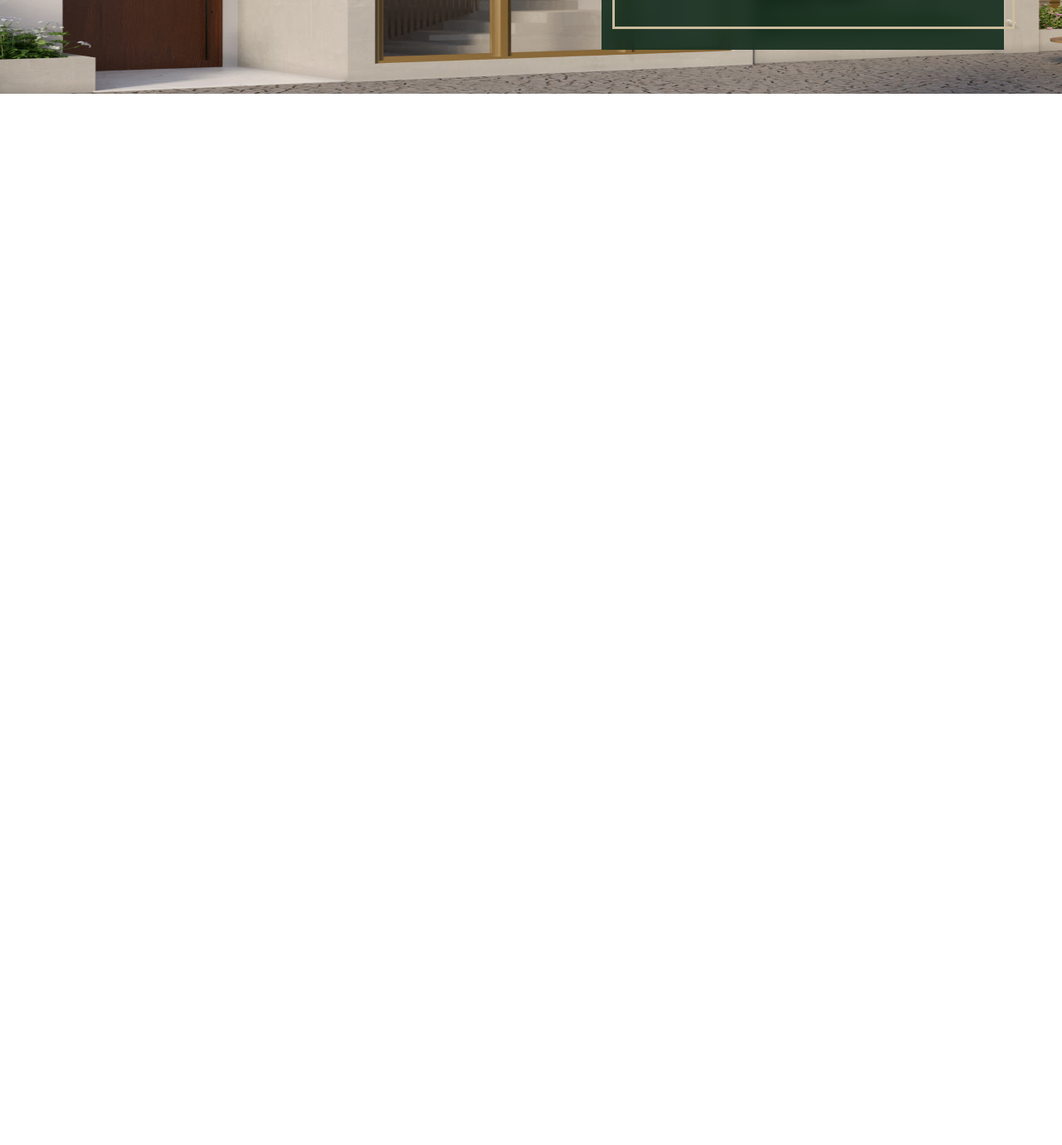
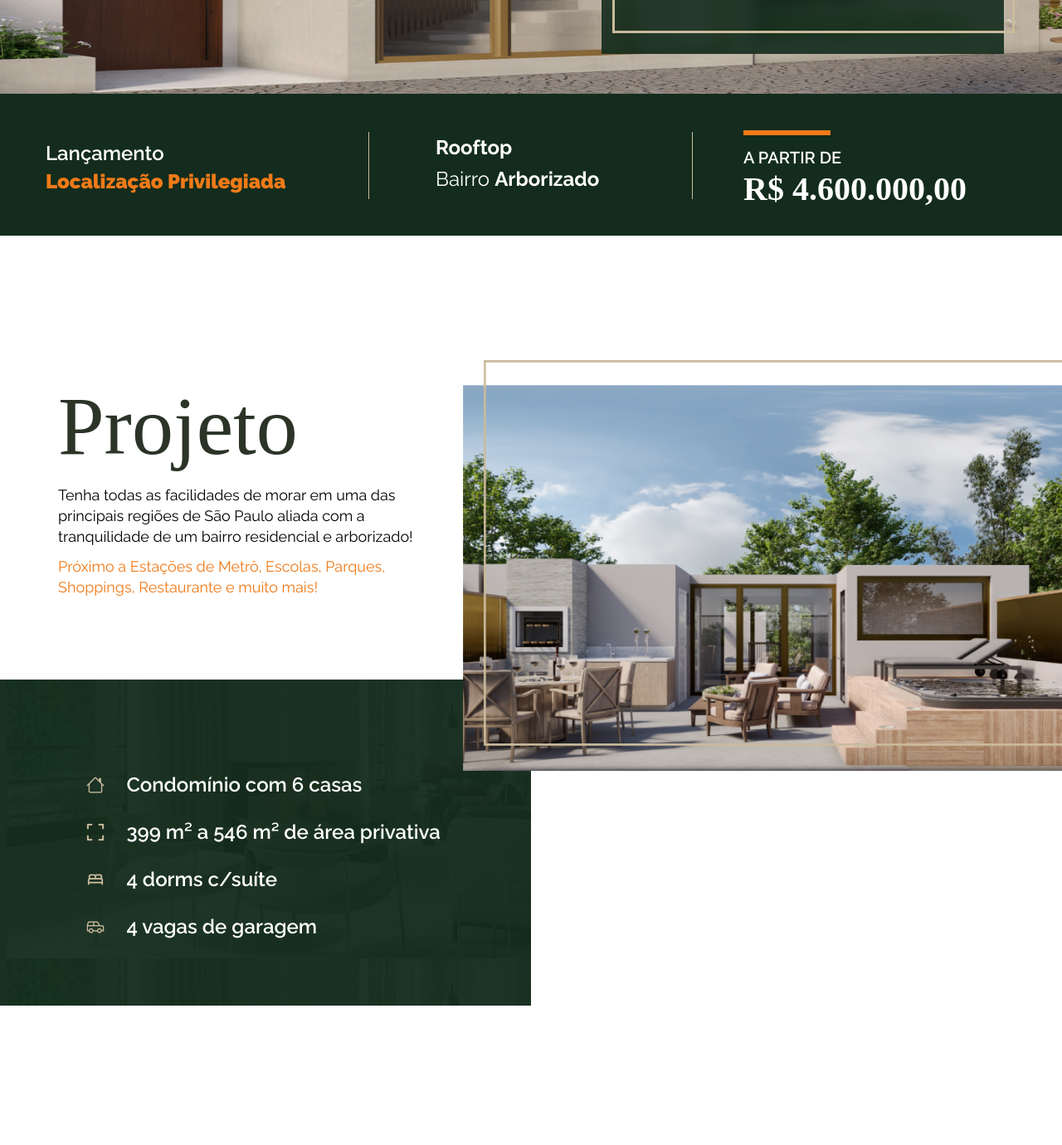
Before and after one commit to jhonatanfo/vista-908, a plain HTML site: page index.html in a window 1280 px wide. Shown: the part 727-2107 px from the top of the page at 83% size. Before the commit the page ends 840 px from the top, so only its background shows below. Drawn offline with nearby package versions, Linux system fonts and the light colour scheme; files that its build step writes are made by us from their sources; a web font is replaced by a local one.

Commit message:
feat: versão 2

```diff
--- a/content/css/mobile.css
+++ b/content/css/mobile.css
@@ -1,6 +1,6 @@
 @media(min-width: 1200px) and (max-width: 1400px) {
     svg.numero-908 {
-        left: -10%;
+        left: -7%;
     }
     .navbar-default {
         padding: 30px 0 0 0;
@@ -11,12 +11,6 @@
     .navbar-default .navbar-nav>li>a {
         margin: 16px 30px;
         font-size: 14px;
-    }
-    .navbar-default .navbar-nav>li>a:focus,
-    .navbar-default .navbar-nav>li>a:hover {
-        color: #F07A18;
-        border-bottom: 4px solid #F07A18;
-        font-weight: 700;
     }
     .banner-principal-texto-left h3 {
         width: 220px;
--- a/content/css/style.css
+++ b/content/css/style.css
@@ -3,6 +3,7 @@
 html,
 body {
     font-family: 'Raleway';
+    overflow-x: hidden;
 }
 
 .sem-espaco {
@@ -11,24 +12,24 @@ body {
 }
 
 svg.numero-908 {
-    stroke-width: 2px;
     stroke: white;
     width: 100%;
     height: 100%;
-    stroke-dashoffset: 1000;
-    stroke-dasharray: 1000;
-    animation: svganimation 5s ease-in-out forwards;
-    fill: none;
     position: absolute;
     left: 2%;
     width: 13%;
     height: 840px;
+    stroke-width: 2px;
+    stroke-dashoffset: 1000;
+    stroke-dasharray: 1000;
+    fill: none;
     animation-delay: 2s;
+    animation: svganimation 5s ease-in-out forwards;
 }
 
 .numero-908 path {
     fill: none;
-    animation: fillds 5s ease-in-out forwards;
+    animation: kksfillds 5s ease-in-out forwards;
     transition: 0.5s;
     fill-opacity: 0;
     animation-delay: 2s;
@@ -96,7 +97,6 @@ svg.numero-908 {
     transition: 0.2s;
     font-size: 15px;
     line-height: 92.45%;
-    /* identical to box height, or 14px */
     text-transform: uppercase;
     font-weight: 500;
 }
@@ -106,18 +106,17 @@ svg.numero-908 {
     float: right;
 }
 
-.navbar-default .navbar-nav>li>a:focus,
-.navbar-default .navbar-nav>li>a:hover {
-    color: #fac100;
-    border-bottom: 4px solid #fac100;
+.navbar-default .navbar-nav>li>a span {
+    width: 0;
+    height: 4px;
+    background: #f07a18;
+    display: block;
+    margin-top: 11px;
+    transition: 0.2s;
 }
 
-.navbar-default .navbar-nav li::before a:hover {
-    content: "";
-    width: 200px;
-    height: 50px;
-    background: #ebc021;
-    position: absolute;
+.navbar-default .navbar-nav li a:hover span {
+    width: 100%;
 }
 
 .navbar-brand {
@@ -126,6 +125,12 @@ svg.numero-908 {
 
 .navbar-toggle {
     z-index: 3;
+}
+
+.navbar-default .navbar-nav>li>a:focus,
+.navbar-default .navbar-nav>li>a:hover {
+    color: #F07A18;
+    font-weight: 700;
 }
 
 .bg-banner-principal {
@@ -271,15 +276,15 @@ svg.numero-908 {
     background-image: url("../img/icon-metragem.png");
 }
 
-::-webkit-input-placeholder {
+ ::-webkit-input-placeholder {
     color: white !important;
 }
 
-:-ms-input-placeholder {
+ :-ms-input-placeholder {
     color: white !important;
 }
 
-::placeholder {
+ ::placeholder {
     color: white !important;
 }
 
@@ -299,14 +304,12 @@ svg.numero-908 {
 /* vvv */
 
 select {
-    /* styling */
     width: 100%;
     background-color: transparent;
     color: white;
     display: inline-block;
     line-height: 1.5em;
     padding: 0.5em 3.5em 0.5em 1em;
-    /* reset */
     margin: 0;
     -webkit-box-sizing: border-box;
     -moz-box-sizing: border-box;
@@ -372,3 +375,159 @@ select option:hover {
     border: none;
     margin-top: 30px;
 }
+
+
+/*****/
+
+.bg-barra-info {
+    height: 171px;
+    background: #132C1D;
+    padding: 46px 0;
+}
+
+.bg-barra-info .box-barra-info {
+    border-right: 1px solid #CABB9C;
+    height: 81px;
+    padding: 0 0 0 0;
+}
+
+.bg-barra-info .box-barra-info.border-none {
+    border: none
+}
+
+.bg-barra-info .box-barra-info h2 {
+    font-style: normal;
+    font-weight: 600;
+    font-size: 24px;
+    color: #FFFFFF;
+    line-height: 34px;
+    margin: 9px 0;
+}
+
+.bg-barra-info .box-barra-info h2 span {
+    color: #F07A18;
+    font-weight: 900;
+}
+
+.bg-barra-info .box-barra-info p {
+    font-style: normal;
+    font-weight: 400;
+    font-size: 24px;
+    line-height: 38px;
+    color: #FFFFFF;
+    margin-bottom: 0;
+    padding: 0px 80px 11px 80px;
+}
+
+.bg-barra-info .box-barra-info p b {
+    font-weight: 700;
+}
+
+.bg-barra-info .box-barra-info h3 span {
+    width: 105px;
+    height: 6px;
+    background: #F07A18;
+    display: block;
+    margin-top: -11px;
+}
+
+.bg-barra-info .box-barra-info h3 {
+    font-style: normal;
+    font-weight: 600;
+    font-size: 20px;
+    line-height: 92.45%;
+    text-transform: uppercase;
+    color: #FFFFFF;
+    margin: 0;
+    padding: 9px 0 0 61px;
+}
+
+.bg-barra-info .box-barra-info h3 b {
+    font-family: 'Abhaya Libre';
+    font-style: normal;
+    font-weight: 600;
+    font-size: 40px;
+    line-height: 55px;
+    color: #FFFFFF;
+}
+
+
+/********/
+
+.bg-projetos {
+    padding: 150px 0;
+}
+
+.bg-projetos h2 {
+    font-family: 'Abhaya Libre';
+    font-style: normal;
+    font-weight: 500;
+    font-size: 100px;
+    line-height: 120px;
+    color: #2B3427;
+}
+
+.bg-projetos p {
+    font-style: normal;
+    font-weight: 400;
+    font-size: 18px;
+    line-height: 140.4%;
+    color: #000000;
+}
+
+.bg-projetos p span {
+    color: #F07A18;
+}
+
+.bg-projetos img {
+    width: 120%;
+    display: block;
+    z-index: 1;
+    position: relative;
+}
+
+.projetos-info {
+    background: url("../img/bg-projeto.jpg");
+    padding: 83px 0 50px 8%;
+    margin-top: -110px;
+}
+
+.projetos-info ul {
+    padding: 0;
+}
+
+.projetos-info ul li {
+    padding: 0;
+    list-style: none;
+    font-style: normal;
+    font-weight: 600;
+    font-size: 24px;
+    line-height: 104.4%;
+    color: #FFFFFF;
+    margin: 32px 0;
+}
+
+.projetos-info ul li i {
+    width: 25px;
+    height: 25px;
+    margin-right: 25px;
+    float: left;
+    background-position: center;
+    background-repeat: no-repeat;
+}
+
+.projetos-info ul li i.icon-condominio {
+    background-image: url("../img/icon-condominio.png");
+}
+
+.projetos-info ul li i.icon-area {
+    background-image: url("../img/icon-area.png");
+}
+
+.projetos-info ul li i.icon-dorm {
+    background-image: url("../img/icon-dorm.png");
+}
+
+.projetos-info ul li i.icon-vaga {
+    background-image: url("../img/icon-vaga.png");
+}
--- a/content/js/padrao.js
+++ b/content/js/padrao.js
@@ -61,8 +61,11 @@ $(document).ready(function() {
 
 $(document).on("scroll", function() {
     if ($(document).scrollTop() > 105) { //QUANDO O SCROLL PASSAR DOS 100px DO TOPO
+
         $(".navbar").removeClass("large").addClass("small"); //TROCA P CLASSE MENOR
     } else {
+
+
         $(".navbar").removeClass("small").addClass("large"); //VOLTA P MENU GRANDE ORIGINAL
     }
 });
--- a/index.html
+++ b/index.html
@@ -60,10 +60,10 @@
                 </a>
                 <div class="navbar-collapse collapse">
                     <ul class="nav navbar-nav">
-                        <li><a href="">O PROJETO</a></li>
-                        <li><a href="">FOTOS</a></li>
-                        <li><a href="">LOCALIZAÇÃO</a></li>
-                        <li><a href="">CONTATO</a></li>
+                        <li><a href="">O PROJETO<span></span></a></li>
+                        <li><a href="">FOTOS<span></span></a></li>
+                        <li><a href="">LOCALIZAÇÃO<span></span></a></li>
+                        <li><a href="">CONTATO<span></span></a></li>
                     </ul>
                 </div>
             </div>
@@ -113,6 +113,65 @@
         </div>
     </header>
 
+    <section class="bg-barra-info">
+        <div class="container">
+            <div class="row">
+                <div class="col-md-4 box-barra-info">
+                    <h2>
+                        Lançamento<br>
+                        <span>
+                            Localização Privilegiada
+                        </span>
+                    </h2>
+                </div>
+                <div class="col-md-4 box-barra-info">
+                    <p><b>Rooftop</b><br>Bairro <b>Arborizado</b></p>
+                </div>
+                <div class="col-md-4 box-barra-info border-none">
+                    <h3>
+                        <span></span><br> A PARTIR DE<br>
+                        <b>R$ 4.600.000,00</b>
+                    </h3>
+                </div>
+            </div>
+        </div>
+    </section>
+
+    <section class="bg-projetos">
+        <div class="container">
+            <div class="row">
+                <div class="col-md-5">
+                    <h2>Projeto</h2>
+                    <p>Tenha todas as facilidades de morar em uma das principais regiões de São Paulo aliada com a tranquilidade de um bairro residencial e arborizado!</p>
+                    <p><span>Próximo a Estações de Metrô, Escolas, Parques, Shoppings, Restaurante e muito mais!</span></p>
+                </div>
+                <div class="col-md-7">
+                    <img src="content/img/projeto.png">
+                </div>
+            </div>
+        </div>
+        <div class="col-md-6 projetos-info">
+            <ul>
+                <li><i class="icon-condominio"></i>Condomínio com 6 casas</li>
+                <li><i class="icon-area"></i>399 m² a 546 m² de área privativa</li>
+                <li><i class="icon-dorm"></i>4 dorms c/suíte</li>
+                <li><i class="icon-vaga"></i>4 vagas de garagem</li>
+            </ul>
+        </div>
+    </section>
+
+
+    <section class="bg-projetos">
+        <div class="container">
+            <div class="row">
+                <div class="col-md-12">
+                </div>
+            </div>
+        </div>
+    </section>
+
+
+
 
 
 
```
Also changed, not shown: content/img/bg-projeto.jpg (added), content/img/icon-area.png (added), content/img/icon-condominio.png (added), content/img/icon-dorm.png (added), content/img/icon-vaga.png (added), content/img/projeto.png (added).
